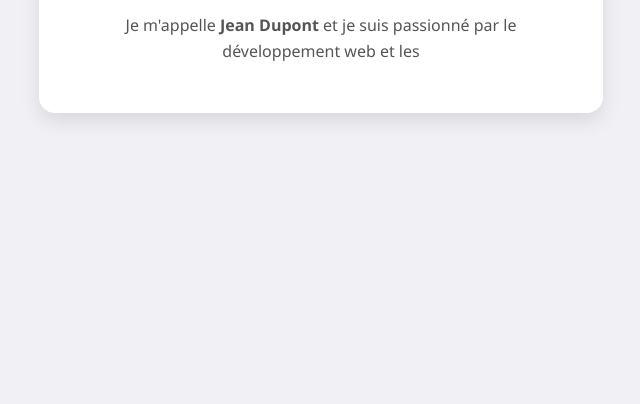
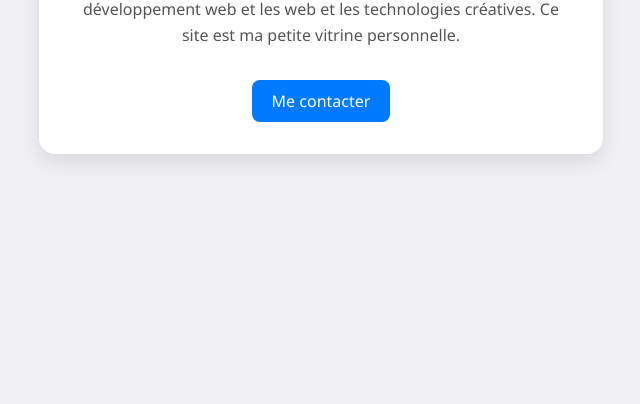
Before and after one commit to guillaumeFAGOT/AnimExcel, a plain HTML site: page index.html in a window 1280 px wide. Shown: the part 396-800 px from the top of the page, without its empty margins (319-959 px from the left). Drawn offline with Linux system fonts and the light colour scheme.

Commit message:
Update index.html

```diff
--- a/index.html
+++ b/index.html
@@ -48,4 +48,8 @@
 <body>
   <div class="card">
     <h1>Bonjour ! 👋</h1>
-    <p>Je m'appelle <strong>Jean Dupont</strong> et je suis passionné par le développement web et les
+    <p>Je m'appelle <strong>Jean Dupont</strong> et je suis passionné par le développement web et les web et les technologies créatives. Ce site est ma petite vitrine personnelle.</p>
+    <a class="btn" href="mailto:jean.dupont@email.com">Me contacter</a>
+  </div>
+</body>
+</html>
```
